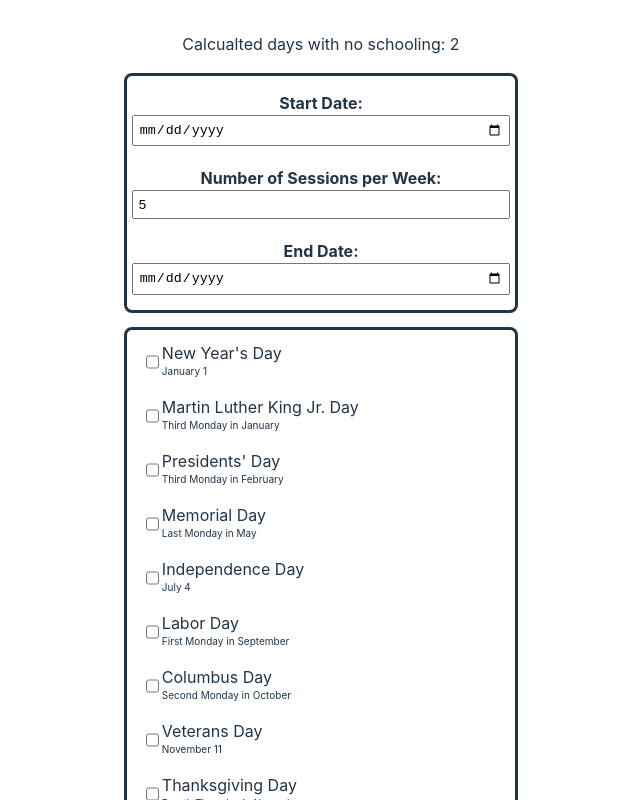
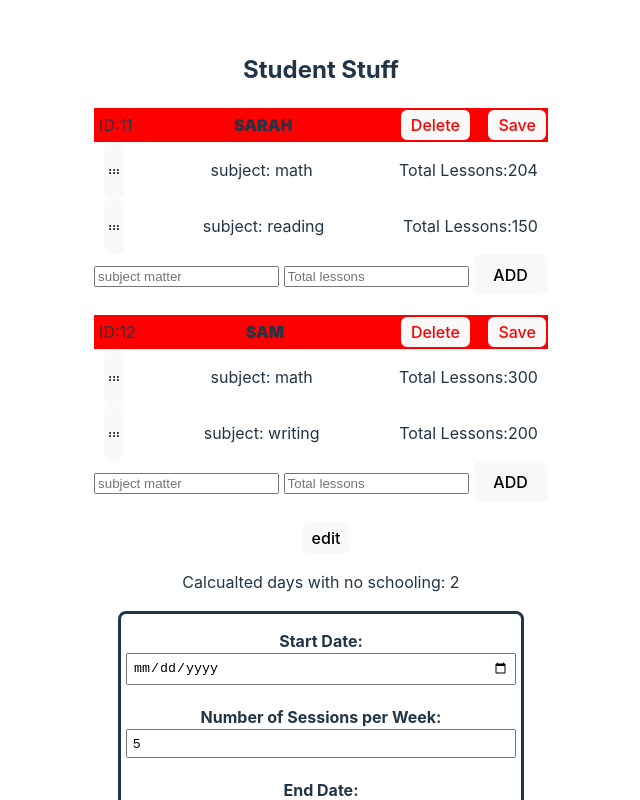
Before and after one commit to matterholt/school_year_calculator, a Svelte app: page / in a window 1280 px wide. Shown: the top 800 px of the page, without its empty margins (319-959 px from the left). Built offline with nearby package versions, Linux system fonts and the light colour scheme.

Commit message:
2 files modified, 5 added

```diff
--- a/src/App.svelte
+++ b/src/App.svelte
@@ -2,19 +2,14 @@
   import svelteLogo from './assets/svelte.svg'
   import viteLogo from '/vite.svg'
   import Form from './lib/Form.svelte'
+  import StudentCourses from './lib/student_stuff/StudentCourses.svelte'
 
 
 
   const formInputs =[
     "start date", "number of seesion per week", "end date", "list of national holidays", "planed holidays / vacations", "unplanned holidays"
   ]
-  const studentFormList = {
-    name:"",
-    classes :[
-      {subject_matter : "",
-      number_of_chapters : ""}
-    ]
-  }
+
 
 
 </script>
@@ -23,6 +18,7 @@
 
 <main>
 
+<StudentCourses />
 <Form />
 
 
--- a/src/lib/formSections/DaysOff.svelte
+++ b/src/lib/formSections/DaysOff.svelte
@@ -22,8 +22,6 @@
 
 </script>
 
-<main>
-
     <ul>
     {#each scheduledDays as task, index}
       <li>
@@ -41,7 +39,6 @@
     <button  on:click={addTask}>Add</button>
   </div>
   </ul>
-</main>
 
 <style>
   /* Add your custom styles here */
--- /dev/null
+++ b/src/lib/student_stuff/CourseWork.svelte
@@ -0,0 +1,84 @@
+<script>
+
+export let studentCourseWork = []
+export let pupilStatus
+
+// supply a function that can add the new cousrse work object to masters
+
+
+
+let subjectMatter = ''
+let totalLessons = ''
+
+let notifiy = ''
+
+
+
+
+function addToStudentCourses (){
+  notifiy =""
+  if (!subjectMatter || !totalLessons){
+    return
+  }
+  studentCourseWork = [...studentCourseWork, {subject_matter: subjectMatter,number_of_chapters: totalLessons}]
+   subjectMatter = ''
+ totalLessons = ''
+
+}
+
+
+
+
+</script>
+
+<div class="student_classlist">
+    {#if studentCourseWork.length !== 0}
+          {#each studentCourseWork as studentclass, index}
+          <div class="student_courses">
+              {#if pupilStatus === "edit"}
+         <button  class="student_activateEdit" on:click={() => console.log("edit mode")} >:::</button>
+  {/if}
+
+          <p> subject: {studentclass.subject_matter} </p>
+           <p> Total Lessons:{studentclass.number_of_chapters}  </p>
+
+          </div>
+      {/each}
+
+      {:else}
+      <p>no lessons planned</p>
+  {/if}
+    {#if pupilStatus === "edit"}
+  <div>
+    <input type="text" placeholder="subject matter" id="subjectMatter" bind:value={subjectMatter} />
+    <input  type="number" placeholder="Total lessons"
+
+    id="totalLessons" bind:value={totalLessons} min="1"
+    />
+    <button on:click={() => addToStudentCourses()} >ADD</button>
+
+  </div>
+{/if}
+
+</div>
+
+
+<style>
+  .student_classlist{
+    display:flex;
+    flex-direction: column;
+  }
+  .student_courses{
+    display:flex;
+    justify-content: space-between;
+    margin: 0px 10px;
+  }
+  .student_activateEdit{
+    margin:0;
+    padding:2px;
+    width:20px;
+    font-size:10px;
+    font-weight:900;
+    letter-spacing: 0.1px;
+  }
+</style>
--- /dev/null
+++ b/src/lib/student_stuff/StudentCourses.svelte
@@ -0,0 +1,87 @@
+
+<script>
+import StudentSection from "./StudentSection.svelte"
+
+// save to storage
+  export let students=[
+    { name: "sarah", student_id:  11 },
+    { name: "sam", student_id:  12 }
+  ] ;
+
+// save to storage
+  let classesAdded =[
+    {id: 1, student_id:  11,subject_matter:"math", number_of_chapters: 204, current_chapter: 0},
+    {id: 2, student_id:  11,subject_matter:"reading", number_of_chapters: 150,current_chapter: 0},
+    {id: 3, student_id:  12,subject_matter:"math", number_of_chapters: 300,current_chapter: 0},
+    {id: 4, student_id:  12,subject_matter:"writing", number_of_chapters: 200,current_chapter: 0},
+  ]
+  let addAStudentStatus = ""
+
+  let studentName = `Student ${students.length + 1}`;
+
+  function pupilsClasses (id){
+    return classesAdded.filter(x => x.student_id ===  id)
+  }
+
+
+
+
+// !! don't use length for ID, if need to remove something then will mess up the order, and will have an id of the same value
+  function addTask() {
+    if (studentName.trim() !== '') {
+      students = [...students, { name: studentName, student_id:  1 }];
+     studentName = `Student ${students.length + 1}`
+    }
+  }
+
+  function udpateStatus (action){
+
+  }
+
+
+
+
+</script>
+<h2>Student Stuff </h2>
+
+    <ul>
+    {#each students as pupil, index}
+    <StudentSection {pupil} studentCourseWork={pupilsClasses(pupil.student_id)}/>
+
+    {/each}
+
+      <div>
+      {#if addAStudentStatus === "edit"}
+    <input  type="text" bind:value={studentName} placeholder={studentName}>
+    <button  on:click={addTask}>Add</button>
+    <button  on:click={()=> addAStudentStatus ="done"}>DONE</button>
+    {:else}
+    <button  on:click={()=> addAStudentStatus ="edit"}>edit</button>
+
+    {/if}
+
+
+  </div>
+  </ul>
+
+<style>
+  /* Add your custom styles here */
+
+  input[type="text"] {
+    flex: 1;
+    padding: 5px;
+  }
+
+  button {
+    padding: 5px 10px;
+    margin-left: 10px;
+  }
+
+  ul {
+    list-style: none;
+    padding: 0;
+  }
+
+
+
+</style>
--- /dev/null
+++ b/src/lib/student_stuff/StudentSection.svelte
@@ -0,0 +1,109 @@
+<script>
+import CourseWork from "./CourseWork.svelte"
+
+export let pupil ={}
+export let studentCourseWork =[]
+
+
+
+$: pupilStatus  ="edit"
+
+
+
+function  updateStatus (action){
+pupilStatus = action
+}
+
+</script>
+
+
+
+<li>
+  <div class="student_header">
+  <p>
+  ID:{pupil.student_id}
+
+  </p>
+
+  <p class="sudentName">
+  {pupil.name}
+  </p>
+
+{#if pupilStatus == "edit"}
+
+  <div>
+    <button class="remove_X" on:click={() => deleteTask(index)}>Delete</button>
+    <button class="remove_X" on:click={() => updateStatus("save")}>Save</button>
+  </div>
+
+{/if}
+{#if pupilStatus == "save"}
+
+
+  <div>
+    <button class="remove_X" on:click={() => updateStatus("edit")}>Edit</button>
+  </div>
+
+{/if}
+
+  </div>
+
+
+  <CourseWork  {studentCourseWork} {pupilStatus}/>
+
+
+
+</li>
+
+
+<style>
+
+  h1 {
+    text-align: center;
+  }
+
+
+  input[type="text"] {
+    flex: 1;
+    padding: 5px;
+  }
+
+  button {
+    padding: 5px 10px;
+    margin-left: 10px;
+  }
+
+  ul {
+    list-style: none;
+    padding: 0;
+  }
+
+  li {
+    display: flex;
+    flex-direction: column;
+    align-items: center;
+    justify-content: space-between;
+    margin: 20px 0px;
+  }
+  p{
+    margin:5px;
+  }
+  .sudentName {
+    font-weight: 900;
+    text-transform: uppercase;
+
+  }
+  .remove_X{
+    color:red;
+    border: solid 2px red;
+
+  }
+  .student_header{
+    display: flex;
+    justify-content: space-between;
+    background: red;
+    width: 100%;
+  }
+
+
+</style>
```
Also changed, not shown: .prettierrc.json (added).
